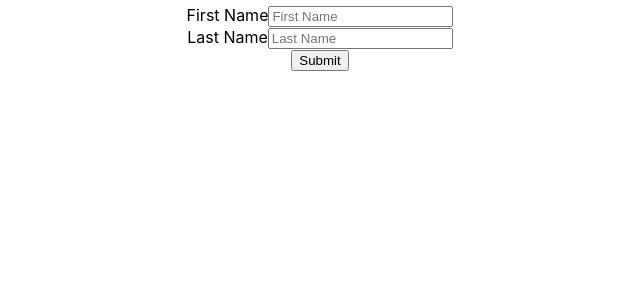
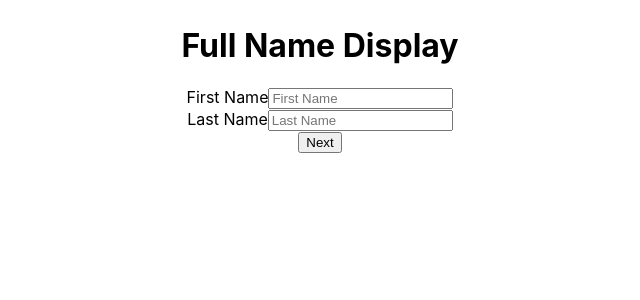
Before and after one commit to Tharun542/FullName, a React (Create React App) app: page / in a window 1280 px wide. Shown: the top 300 px of the page, without its empty margins (320-960 px from the left). Built offline with nearby package versions, Linux system fonts and the light colour scheme.

Commit message:
updated displayname

```diff
--- a/src/FullName.jsx
+++ b/src/FullName.jsx
@@ -18,6 +18,7 @@ export default function FullName() {
 
   return (
     <form className="form" onSubmit={handleName} >
+        <h1>Full Name Display</h1>
       <div>
         <label>First Name</label>
         <input
@@ -40,9 +41,9 @@ export default function FullName() {
         />
       </div>
 
-      <button type="submit">Submit</button>
+      <button type="next">Next</button>
 
-      {selectedName && <h1>FULLNAME : {selectedName}</h1>}
+      {selectedName && <h1>Full Name : {selectedName}</h1>}
     </form>
   );
 }
```
